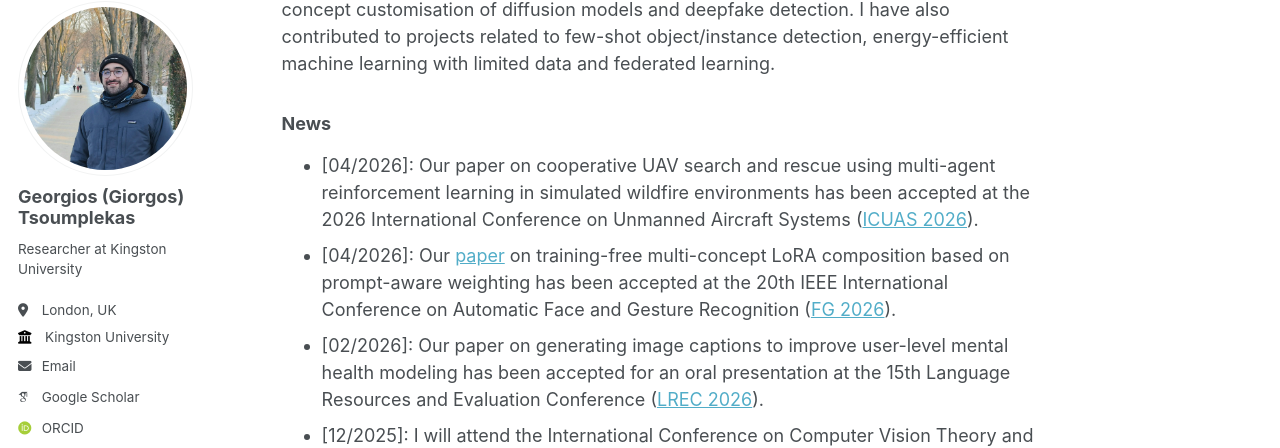
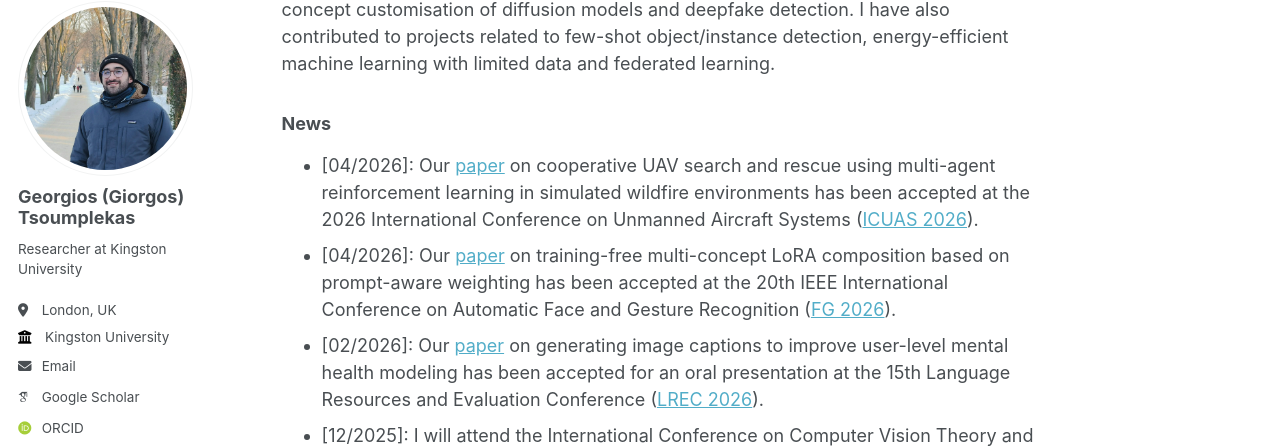
Before and after one commit to GeorgeTsoumplekas/GeorgeTsoumplekas.github.io, a Jekyll site: the page built from _pages/about.md, in a window 1280 px wide and 900 px high, scrolled down 314 px. Shown: the part 105-553 px from the top of the window. Built offline with Jekyll 4.4.1, drawn with Linux system fonts in a browser that asks for light colours; some web fonts are replaced; part of the change alters nothing that is shown.

```diff
--- a/_pages/about.md
+++ b/_pages/about.md
@@ -13,9 +13,9 @@ I am a Researcher at Kingston University working with Prof. [Vasilis Argyriou](h
 I am broadly interested in machine learning and particularly in generative AI, few-shot learning and learning with limited supervision. Recently, I have been working on multi-concept customisation of diffusion models and deepfake detection. I have also contributed to projects related to few-shot object/instance detection, energy-efficient machine learning with limited data and federated learning.
 
 ### News
-* \[04/2026\]: Our paper on cooperative UAV search and rescue using multi-agent reinforcement learning in simulated wildfire environments has been accepted at the 2026 International Conference on Unmanned Aircraft Systems ([ICUAS 2026](https://uasconferences.com/2026_icuas/)).
+* \[04/2026\]: Our [paper](https://ieeexplore.ieee.org/abstract/document/11598622) on cooperative UAV search and rescue using multi-agent reinforcement learning in simulated wildfire environments has been accepted at the 2026 International Conference on Unmanned Aircraft Systems ([ICUAS 2026](https://uasconferences.com/2026_icuas/)).
 * \[04/2026\]: Our [paper](https://arxiv.org/abs/2606.03792) on training-free multi-concept LoRA composition based on prompt-aware weighting has been accepted at the 20th IEEE International Conference on Automatic Face and Gesture Recognition ([FG 2026](https://fg2026.ieee-biometrics.org/)).
-* \[02/2026\]: Our paper on generating image captions to improve user-level mental health modeling has been accepted for an oral presentation at the 15th Language Resources and Evaluation Conference ([LREC 2026](https://lrec2026.info/)).
+* \[02/2026\]: Our [paper](http://www.lrec-conf.org/proceedings/lrec2026/pdf/2026.lrec2026-1.759.pdf) on generating image captions to improve user-level mental health modeling has been accepted for an oral presentation at the 15th Language Resources and Evaluation Conference ([LREC 2026](https://lrec2026.info/)).
 * \[12/2025\]: I will attend the International Conference on Computer Vision Theory and Applications ([VISAPP 2026](https://visapp.scitevents.org/)) where I will present our [paper](https://www.scitepress.org/Papers/2026/143974/143974.pdf) on plant leaf generation using diffusion models. See you in Marbella!
 * \[10/2025\]: I am joining Kingston University as a researcher focusing on Generative AI and diffusion models for multi-concept customisation. Feel free to reach me if you are working on these topics.
 * \[06/2025\]: Our [paper](https://www.sciencedirect.com/science/article/pii/S1383762125001560) on the energy-efficiency of low-/few-shot object detection using data augmentations has been published in the Journal of Systems Architecture.
```
